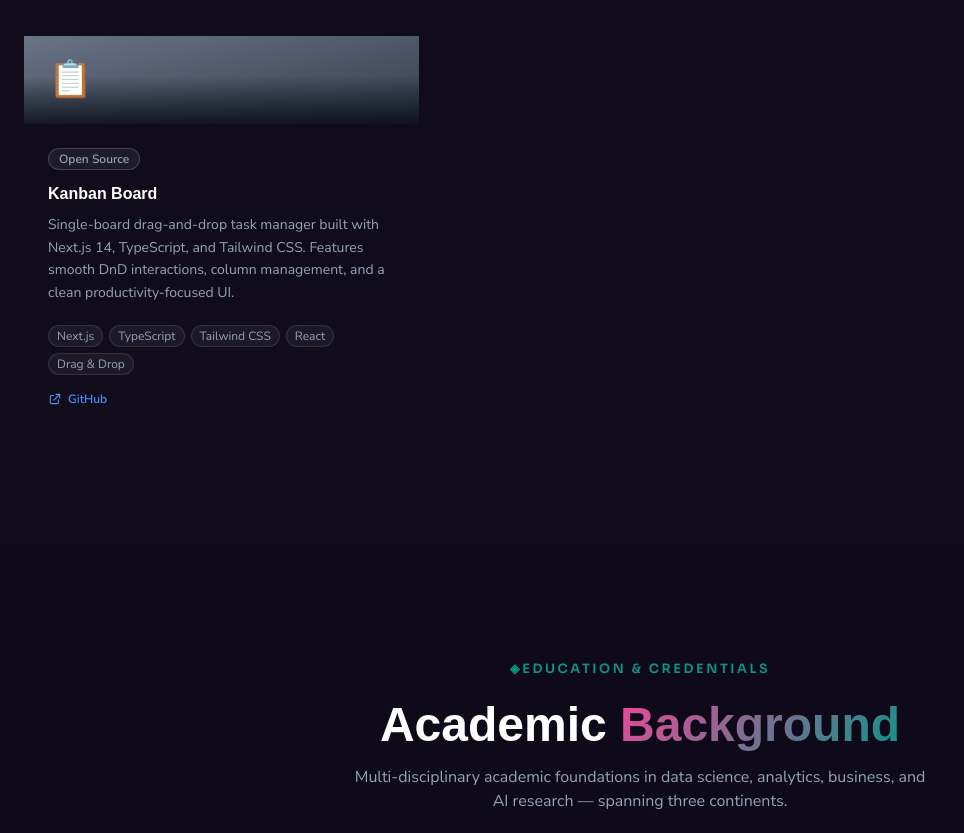
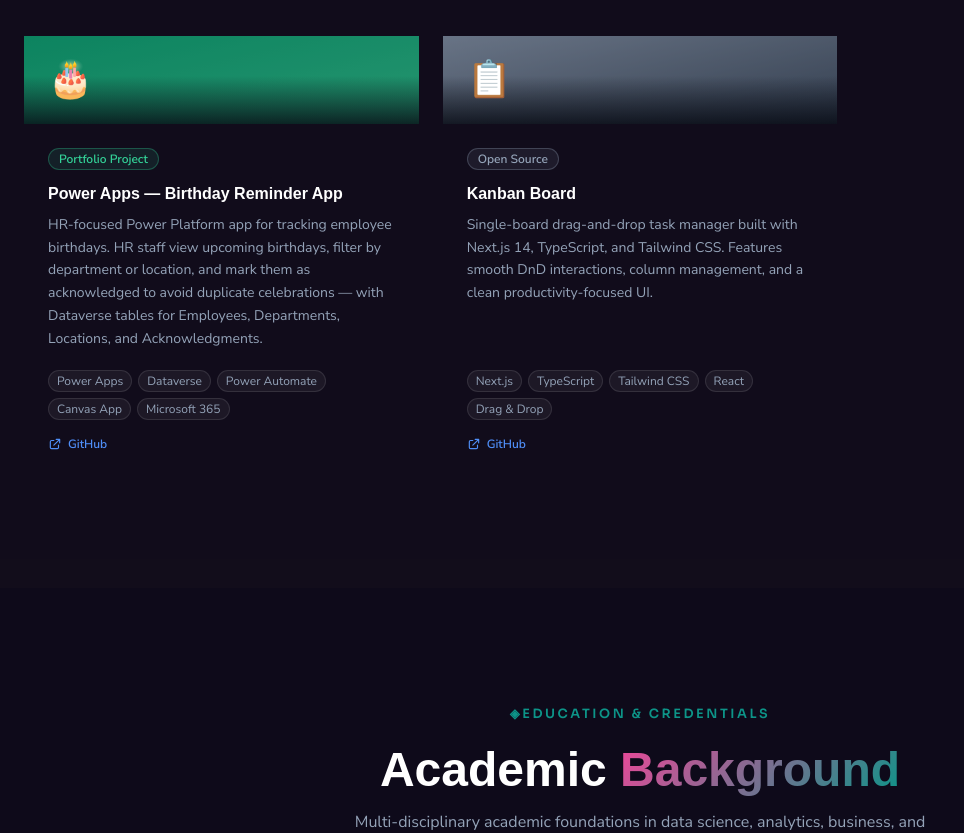
Before and after one commit to hamed-kamelr/hamed-kamelr.github.io, a Next.js app: page / in a window 1280 px wide. Shown: the part 6300-7133 px from the top of the page, without its empty margins (0-964 px from the left). Built offline with nearby package versions, Linux system fonts and the light colour scheme.

Commit message:
Add Birthday Reminder App to featured projects

```diff
--- a/app/components/Portfolio.tsx
+++ b/app/components/Portfolio.tsx
@@ -81,6 +81,18 @@ const projects: Project[] = [
     statusColor: 'text-[#db2777] bg-[rgba(219,39,119,0.1)] border-[rgba(219,39,119,0.3)]',
     gradient: 'from-[#be185d] to-[#db2777]',
     link: 'https://github.com/hamed-kamelr/power-apps-project',
+    linkLabel: 'GitHub',
+  },
+  {
+    icon: '🎂',
+    title: 'Power Apps — Birthday Reminder App',
+    description:
+      'HR-focused Power Platform app for tracking employee birthdays. HR staff view upcoming birthdays, filter by department or location, and mark them as acknowledged to avoid duplicate celebrations — with Dataverse tables for Employees, Departments, Locations, and Acknowledgments.',
+    tags: ['Power Apps', 'Dataverse', 'Power Automate', 'Canvas App', 'Microsoft 365'],
+    status: 'Portfolio Project',
+    statusColor: 'text-[#34d399] bg-[rgba(52,211,153,0.1)] border-[rgba(52,211,153,0.3)]',
+    gradient: 'from-[#10b981] to-[#34d399]',
+    link: 'https://github.com/hamed-kamelr/birthday-reminder-app',
     linkLabel: 'GitHub',
   },
   {
```
